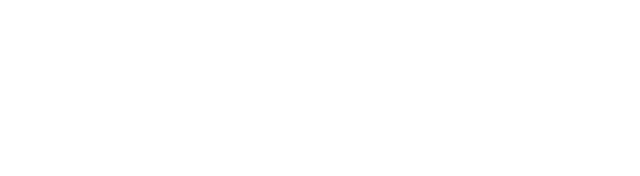
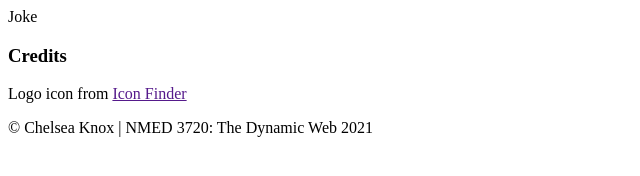
Before and after one commit to C7Knox/dw-2021-review, a plain HTML site: page index.html in a window 1280 px wide. Shown: the whole page, without its empty margins (0-640 px from the left). Drawn offline with Linux system fonts and the light colour scheme.

Commit message:
HTML mostly done

```diff
--- a/index.html
+++ b/index.html
@@ -5,6 +5,23 @@
         <meta charset="UTF-8">
     </head>
     <body>
+<!--        This is where everything the user sees will go -->
+        <header>
+            <div class="logo"></div>
+        </header>
 
+        <main>
+            <div class="joke">Joke</div>
+        </main>
+
+        <footer>
+            <div>
+                <h3>Credits</h3>
+                <p>Logo icon from <a href="" target="_blank">Icon Finder</a></p>
+            </div>
+            <div>
+                <p>&copy; Chelsea Knox | NMED 3720: The Dynamic Web 2021</p>
+            </div>
+        </footer>
     </body>
 </html>
```
